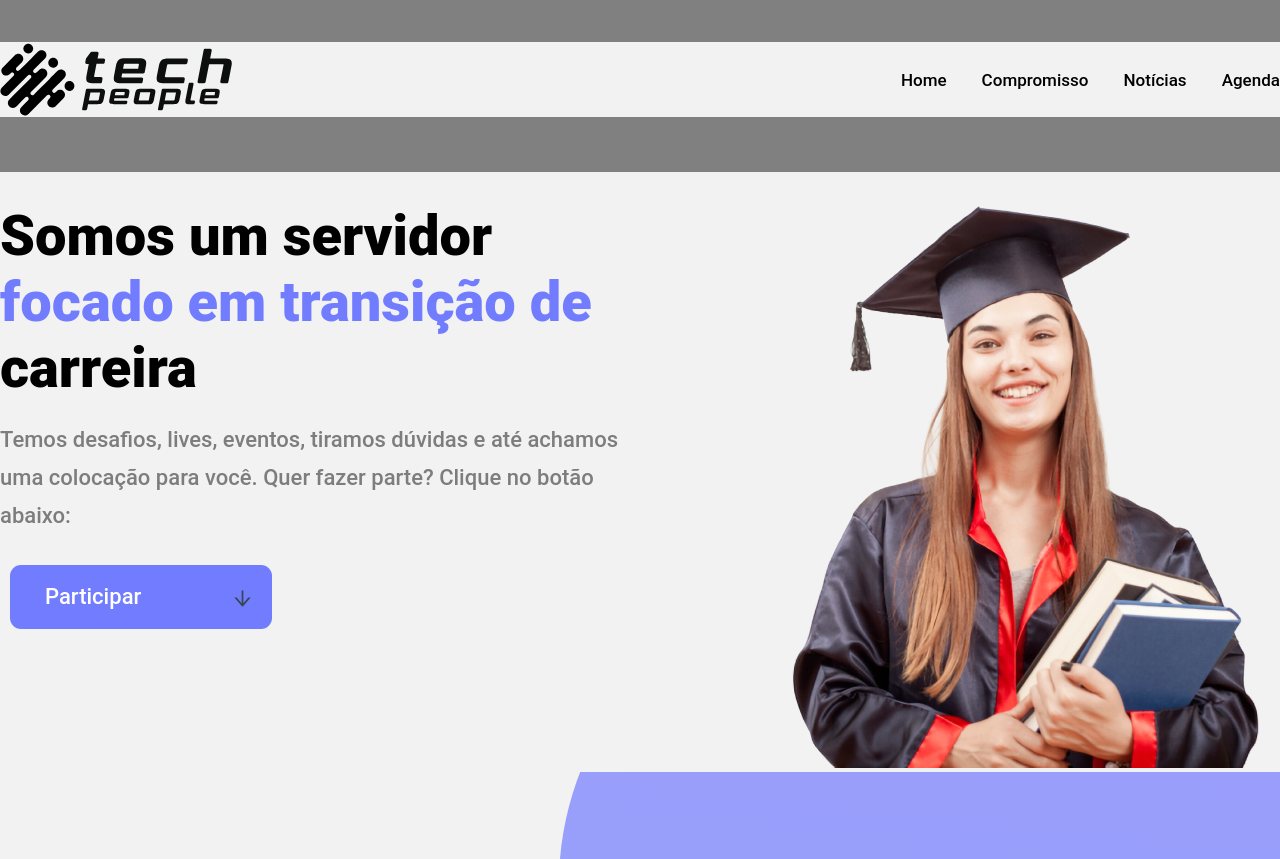
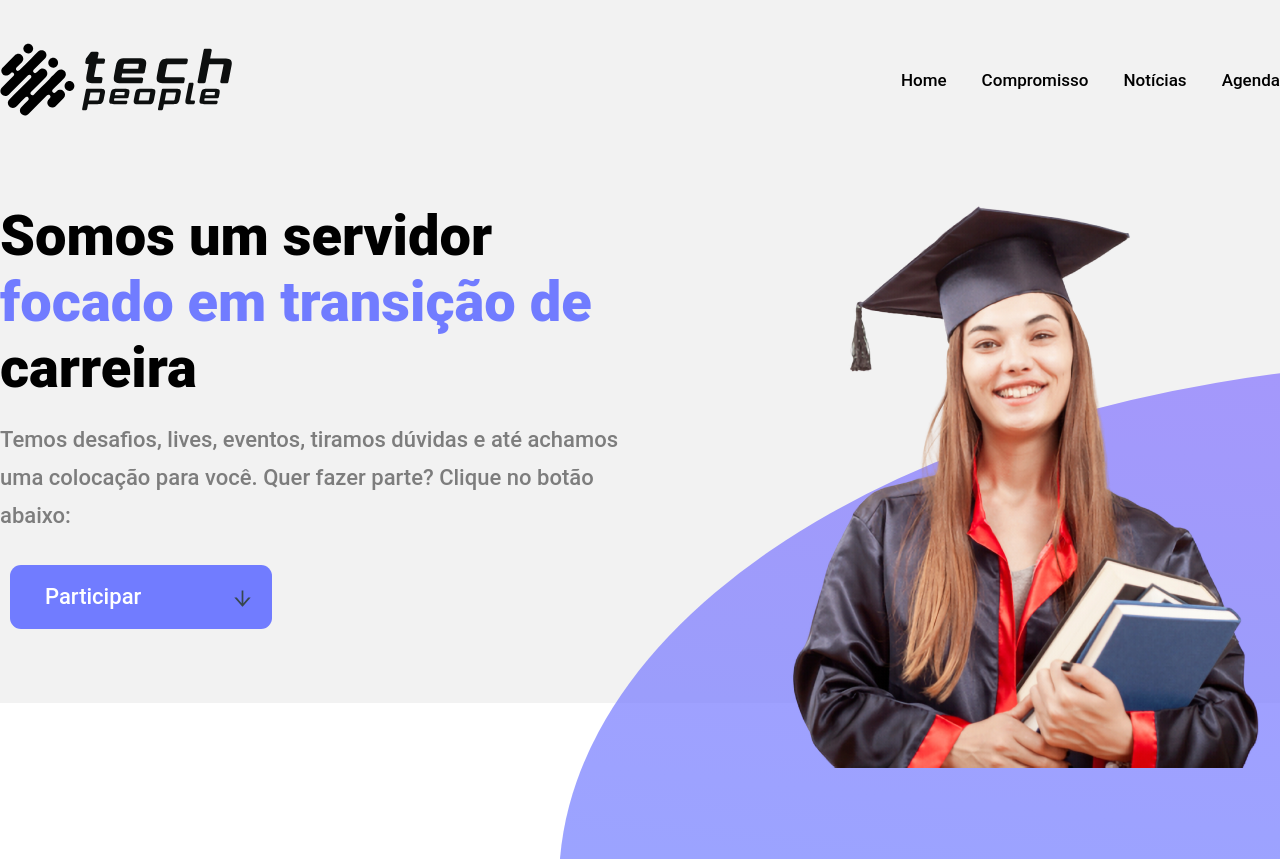
Before and after one commit to Wiilderson/Desafio-Techpeople, a React (Vite) app: page / in a window 1280 px wide. Shown: the top 859 px of the page. Built offline with nearby package versions, Linux system fonts and the light colour scheme.

Commit message:
Background na div home com descrição e posicionamento da bola oval

```diff
--- a/src/Components/Header/Styled.ts
+++ b/src/Components/Header/Styled.ts
@@ -7,6 +7,7 @@ export const ContainerHeader = styled.div`
   height: 130px;
   background-color: gray; //corfundo para testes
   margin-bottom: 10px;
+  background-color: #f2f2f2;
 `;
 
 export const Navbar = styled.div`
--- a/src/Components/Home/Styled.ts
+++ b/src/Components/Home/Styled.ts
@@ -3,11 +3,13 @@ import styled from "styled-components";
 //Div estilos para Index.tsx
 export const HomeDivs = styled.div`
   position: relative;
-  max-width: 1300px;
+  width: 100%;
+  /* max-width: 1300px; */
   height: 500px;
   margin: auto;
+  justify-content: center;
   display: flex;
-  flex-direction: row;
+  background-color: #f2f2f2;
 `;
 
 //container para position
--- a/src/Pages/Styled.ts
+++ b/src/Pages/Styled.ts
@@ -4,6 +4,7 @@ export const ContainerMain = styled.div`
   width: 100%;
   height: 203px;
   margin: auto;
+  background-color: #f2f2f2;
   /* max-width: 1182px; */
 `;
 
--- a/src/Styles.ts
+++ b/src/Styles.ts
@@ -1,16 +1,14 @@
-import { createGlobalStyle } from "styled-components";
-import Oval from "../src/Assets/Oval.svg";
+import styled, { createGlobalStyle } from "styled-components";
 
 const globalStyles = createGlobalStyle`
 
 *{
     padding: 0;
     margin: 0;
-    background-color: #F2F2F2;
+    /* background-color: #F2F2F2;      */
     /* margin: auto; */
 }
     /* html {
-    background-image: url(${Oval});
     background-repeat: no-repeat;
     background-size: cover;
 } */
```
